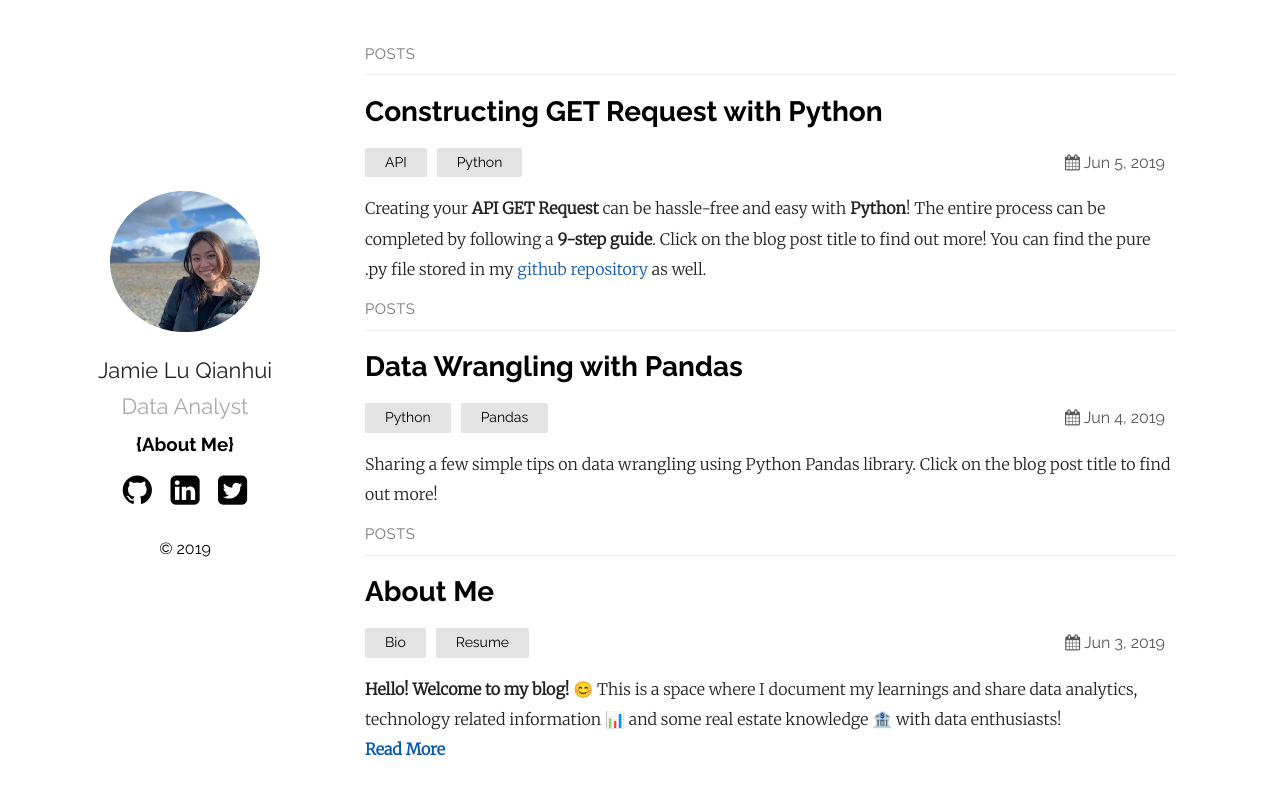
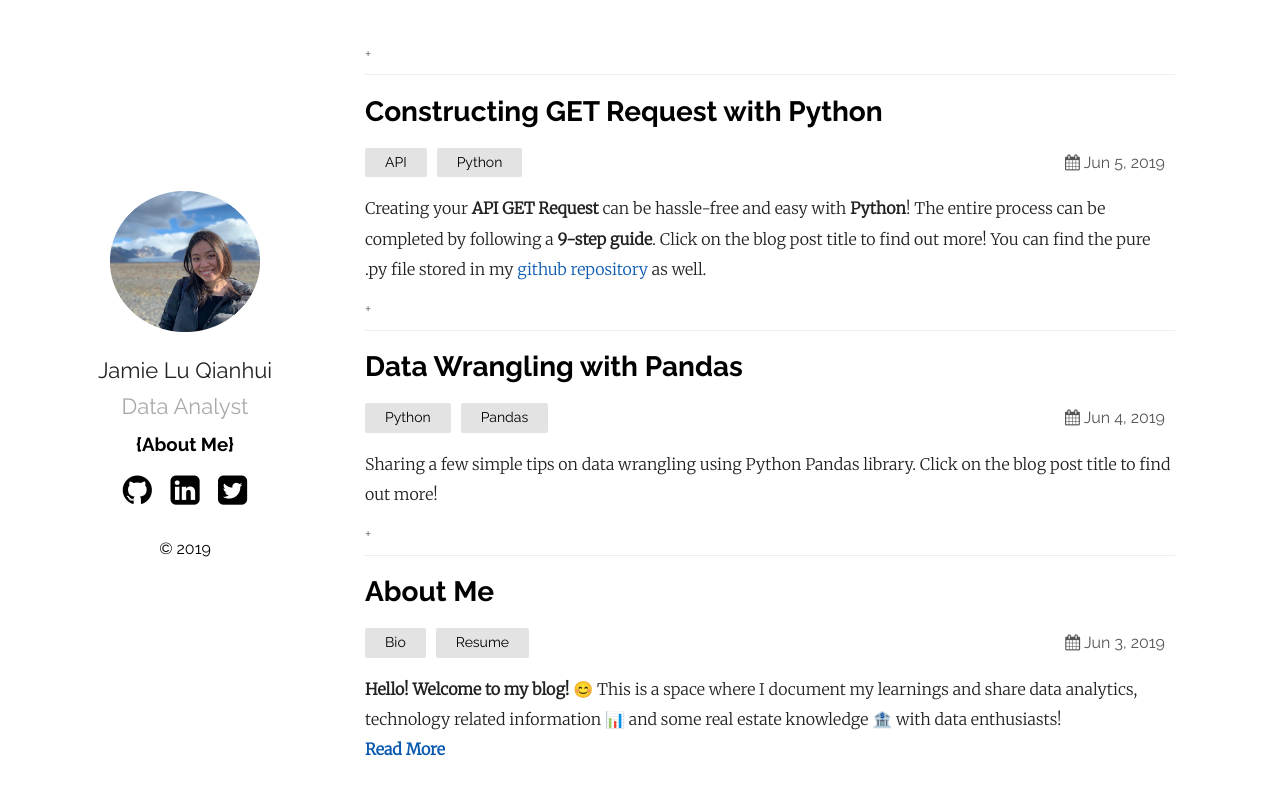
Before and after one commit to jamieqianhui/jamieqianhui.github.io, a Jekyll site: the page built from index.md, in a window 1280 px wide. Shown: the top 795 px of the page. Built offline with Jekyll 4.4.1, drawn with Linux system fonts in a browser that asks for light colours.

Commit message:
Update home.html

```diff
--- a/_layouts/home.html
+++ b/_layouts/home.html
@@ -12,7 +12,7 @@ layout: default
 <ul class="posts">
 	{%- for post in site.posts -%}
 	<li>
-		<h1 id="posts-label">posts</h1>
+		<h1 id="posts-label">+</h1>
 	</li>
 	<li>
 		{%- assign date_format = site.minima.date_format | default: "%b %-d, %Y" -%}
```
